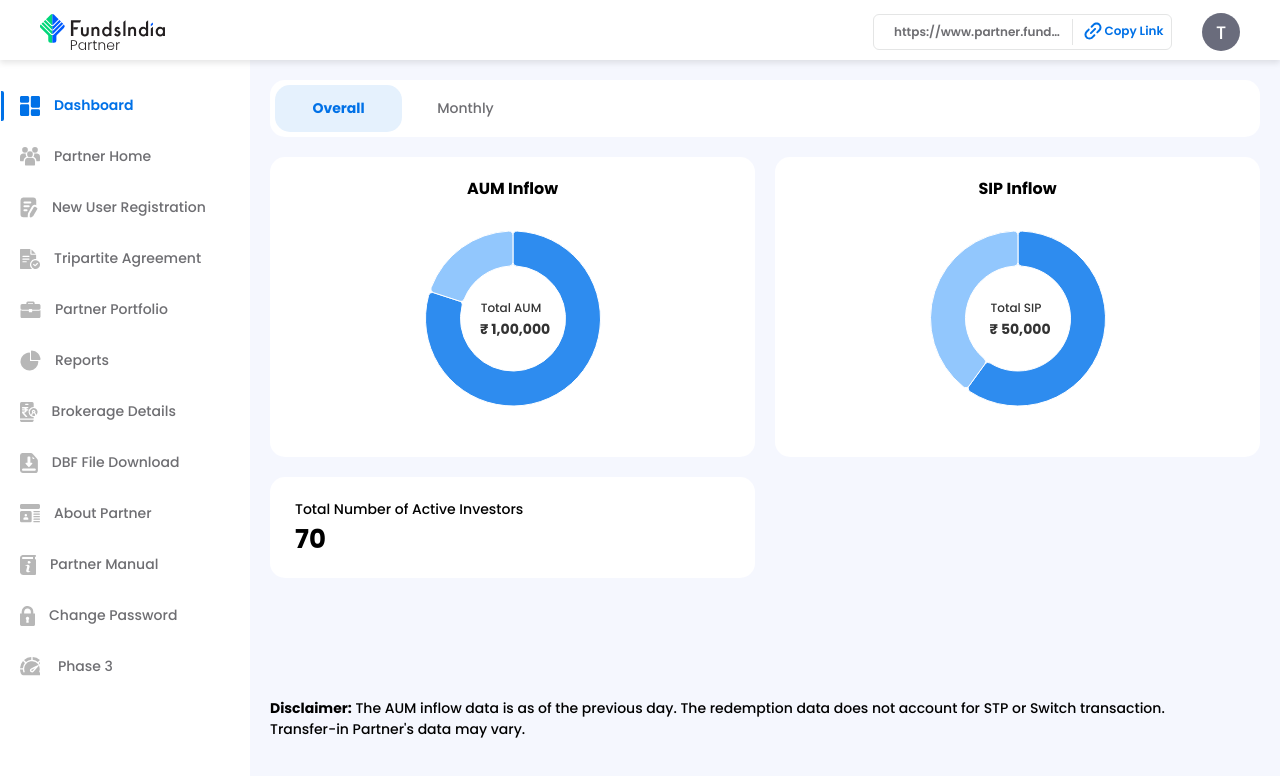
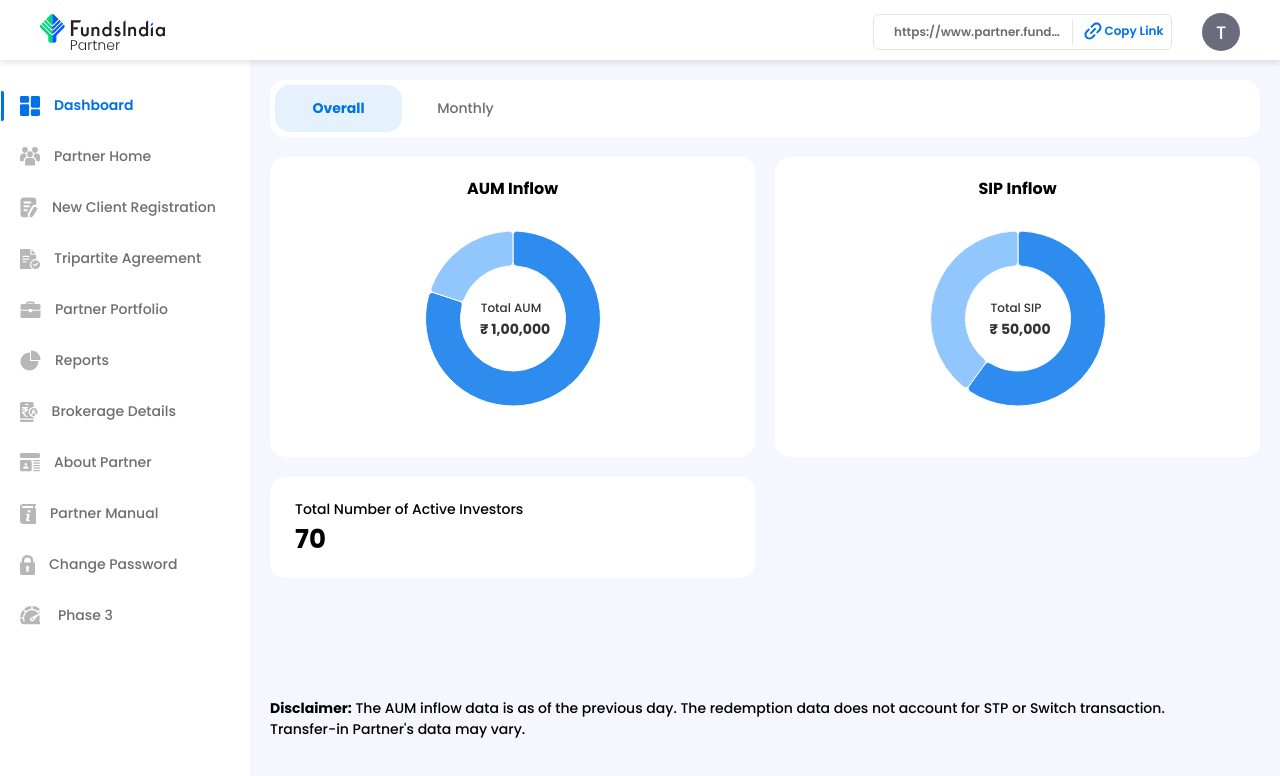
Before and after one commit to mithreshvar/b2b, a Next.js app: page /partner in a window 1280 px wide. Shown: the top 776 px of the page. Built offline with nearby package versions, Linux system fonts and the light colour scheme.

Commit message:
Phase 1 comments addressed

```diff
--- a/src/app/components/InputFields/index.js
+++ b/src/app/components/InputFields/index.js
@@ -110,7 +110,7 @@ const CustomTextField = ({ width = "380px", height = "40px",...props }) => {
 }
 
 const CustomPasswordField = ({ width = "380px", height="40px", ...props}) => {
-  const [showPassword, setShowPassword] = useState(false);
+  const [showPassword, setShowPassword] = useState(true);
   const handleClickShowPassword = () => setShowPassword((show) => !show);
   const handleMouseDownPassword = (event) => event.preventDefault();
 
--- a/src/app/login/page.js
+++ b/src/app/login/page.js
@@ -256,7 +256,13 @@ function Login() {
   };
 
   const handleSubmit = () => {
-    if (isLogin === 'login') {router.push('/partner?tab=home'); return;}
+    if((email === "b2btest1@gmail.com" || email === "b2btest2@gmail.com" || email === "b2btest3@gmail.com") && password === "12345678"){
+      setPasswordErrorMessage("");
+      if (isLogin === 'login') {router.push('/partner?tab=dashboard'); return;}
+    }
+    else
+      setPasswordErrorMessage("Email ID or Password doesn't match!");
+
     setIsSubmitted( isLogin==='register'? true : null);
     console.log('Submit clicked');
 
@@ -463,7 +469,7 @@ function Login() {
                     <CustomTextField label="Email" type="text" value={email} errorMessage={emailErrorMessage} handleChange={handleEmailChange} />
                     {
                       (!forgotPassword) &&
-                      <CustomPasswordField label="Password" type="password" value={password} errorMessage={passwordErrorMessage} handleChange={handlePasswordChange} />
+                      <CustomPasswordField label="Password" value={password} errorMessage={passwordErrorMessage} handleChange={handlePasswordChange} />
                     }
                   </div>
                   {
--- a/src/app/page.js
+++ b/src/app/page.js
@@ -2,7 +2,6 @@
 
 import { useEffect, useRef, useState } from 'react';
 import Home from './components/Home'
-import Demo from './components/Demo';
 import Callback from './components/Callback';
 import Contact from './components/Contact';
 import WhyFundsIndiaPartner from './components/WhyFundsIndiaPartner'
@@ -104,7 +103,6 @@ export default function HomePage() {
             <div className='flex gap-x-[30px] font-semibold text-[14px] text-[#6E6E72] items-center'>
               <h6 className={` cursor-pointer ${(route=='Home')?'text-[#0066CD]':''}`} onClick={() => handleRoute('Home')}>Home</h6>
               <h6 className={` cursor-pointer ${(route=='whyFIP')?'text-[#0066CD]':''}`} onClick={() => handleRoute('whyFIP')}>Why FundsIndiaPartner?</h6>
-              <h6 className={` cursor-pointer ${(route=='demo')?'text-[#0066CD]':''}`} onClick={() => handleRoute('demo')}>Demo</h6>
               <h6 className={'cursor-pointer '} ><Link href="/login?register=true">Register With Us</Link></h6>
               <h6 className={` cursor-pointer ${(route=='contact')?'text-[#0066CD]':''}`} onClick={() => handleRoute('contact')}>Contact us</h6>
               <button onClick={()=>{setLogin(true)}} className='w-[96px] h-[35px] bg-primary text-white rounded-[25px]'>Login</button>
@@ -114,7 +112,6 @@ export default function HomePage() {
           {
             (route==='Home' && <Home/>) ||
             (route==='whyFIP' &&<WhyFundsIndiaPartner setRoute={setRoute}/>) ||
-            (route==='demo' && <Demo/>) ||
             (route==='contact' && <Contact />) ||
             (route==='callback' && <Callback />) ||
             (route==='terms' && <Termsandconditions />) ||
--- a/src/app/partner/Content.js
+++ b/src/app/partner/Content.js
@@ -14,7 +14,6 @@ import { useRouter, useSearchParams } from 'next/navigation';
 import IDashboard from '/public/partner/Dashboard.js'
 import IAbout from '/public/partner/About.js'
 import IBrokerage from '/public/partner/Brokerage.js'
-import IDbf from '/public/partner/Dbf.js'
 import IHome from '/public/partner/Home.js'
 import IManual from '/public/partner/Manual.js'
 import IPassword from '/public/partner/Password.js'
@@ -32,7 +31,6 @@ import CheckCircleRoundedIcon from '@mui/icons-material/CheckCircleRounded';
 import Dashboard from '../components/partner/Dashboard';
 import Registration from '../components/partner/Registration';
 import Report from '../components/partner/Report';
-import Dbf from '../components/partner/Dbf'
 import About from '../components/partner/About';
 import Phase3 from '../components/partner/Phase3';
 import Manual from '../components/partner/Manual';
@@ -162,7 +160,7 @@ export default function Content() {
                             <div className='flex gap-x-[14px] items-center relative '>
                                 {active === 'registration' && <div className='absolute w-[4px] h-[30px] rounded-r-[2px] bg-primary ml-[-19px]' />}
                                 <span className='cursor-pointer' onClick={()=>{handleRoute('registration')}}><IRegistration active={active} /></span>
-                                <h6 className={`cursor-pointer ${active==='registration' && 'font-semibold text-primary'}`} onClick={()=>{handleRoute('registration')}} >New User Registration</h6>
+                                <h6 className={`cursor-pointer ${active==='registration' && 'font-semibold text-primary'}`} onClick={()=>{handleRoute('registration')}} >New Client Registration</h6>
                             </div>
 
                             <div className='flex gap-x-[14px] items-center relative '>
@@ -187,12 +185,6 @@ export default function Content() {
                                 {active === 'brokerage' && <div className='absolute w-[4px] h-[30px] rounded-r-[2px] bg-primary ml-[-19px]' />}
                                 <span className='cursor-pointer' onClick={()=>{handleRoute('brokerage')}}><IBrokerage active={active} /></span>
                                 <h6 className={`cursor-pointer ${active==='brokerage' && 'font-semibold text-primary'}`} onClick={()=>{handleRoute('brokerage')}} >Brokerage Details</h6>
-                            </div>
-
-                            <div className='flex gap-x-[14px] items-center relative '>
-                                {active === 'dbf' && <div className='absolute w-[4px] h-[30px] rounded-r-[2px] bg-primary ml-[-19px]' />}
-                                <span className='cursor-pointer' onClick={()=>{handleRoute('dbf')}}><IDbf active={active} /></span>
-                                <h6 className={`cursor-pointer ${active==='dbf' && 'font-semibold text-primary'}`} onClick={()=>{handleRoute('dbf')}} >DBF File Download</h6>
                             </div>
 
                             <div className='flex gap-x-[14px] items-center relative '>
@@ -228,7 +220,6 @@ export default function Content() {
                                 (active==='about' && <About /> )||
                                 (active==='brokerage' && <Brokerage /> )||
                                 (active==='dashboard' && <Dashboard /> )||
-                                (active==='dbf' && <Dbf /> )||
                                 (active==='home' && <PartnerHome setActive={setActive}/> )||
                                 (active==='manual' && <Manual /> )||
                                 (active==='password' && <Password setPasswordChangedPopup={setPasswordChangedPopup} /> )||
```
